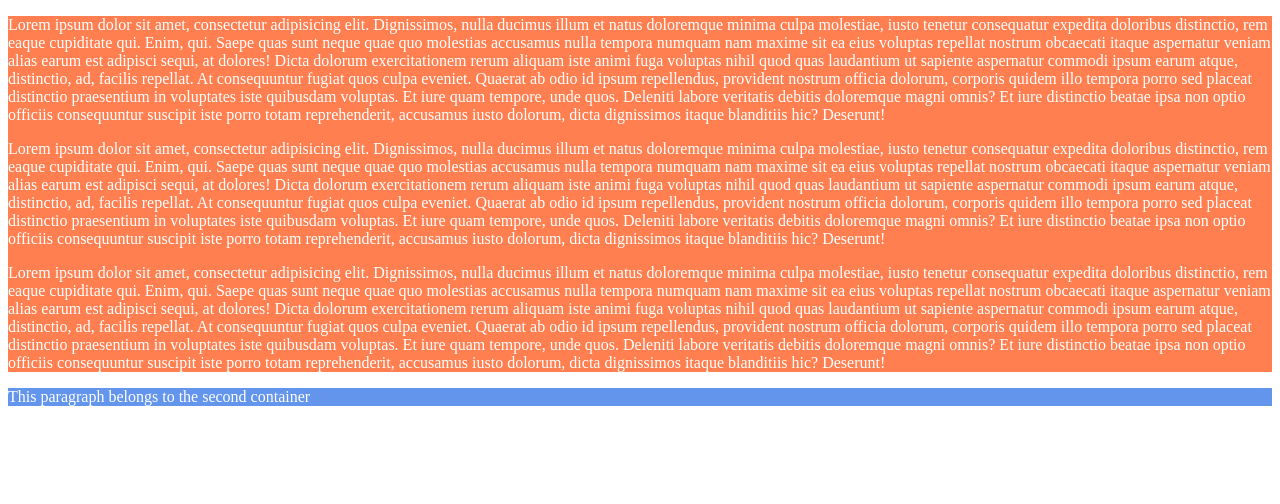
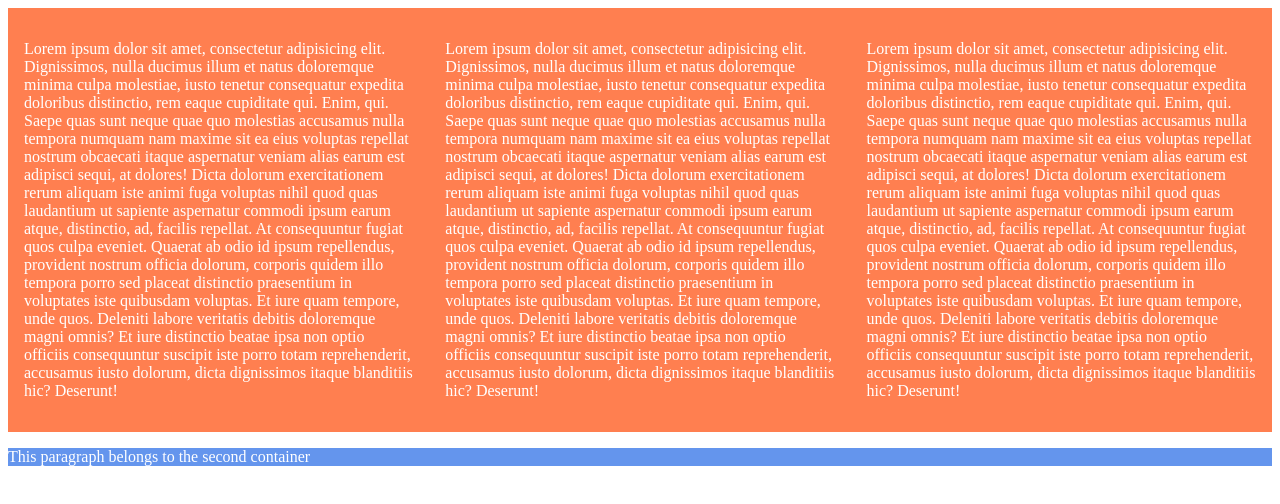
Before and after one commit to ameldedic/week-5-class-2, a plain HTML site: page floats/example-3/index.html in a window 1280 px wide. Drawn offline with Linux system fonts and the light colour scheme.

Commit message:
Updated class 2

```diff
--- a/floats/example-3/css/style.css
+++ b/floats/example-3/css/style.css
@@ -1,10 +1,27 @@
 /* -- FLOATING ELEMENTS -- */
+* {
+   box-sizing: border-box;
+}
+
 body{
     color: white;
 }
 .container-1 {
     background-color: coral;
 }
+
+.container-1 p {
+    width: 33.33%;
+    float: left;
+    padding: 1rem;
+}
+
 .container-2 {
     background-color: cornflowerblue;
 }
+
+.clearfloats::after {
+    content: "";
+    display: block;
+    clear: left;
+}
--- a/floats/example-3/index.html
+++ b/floats/example-3/index.html
@@ -6,7 +6,7 @@
     <link rel="stylesheet" href="./css/style.css">
 </head>
 <body>
-    <div class="container-1 clearfix">
+    <div class="container-1 clearfloats">
         <p>
             Lorem ipsum dolor sit amet, consectetur adipisicing elit. Dignissimos, nulla ducimus illum et natus doloremque minima culpa molestiae, iusto tenetur consequatur expedita doloribus distinctio, rem eaque cupiditate qui. Enim, qui.
             Saepe quas sunt neque quae quo molestias accusamus nulla tempora numquam nam maxime sit ea eius voluptas repellat nostrum obcaecati itaque aspernatur veniam alias earum est adipisci sequi, at dolores!
@@ -28,7 +28,7 @@
             Quaerat ab odio id ipsum repellendus, provident nostrum officia dolorum, corporis quidem illo tempora porro sed placeat distinctio praesentium in voluptates iste quibusdam voluptas. Et iure quam tempore, unde quos.
             Deleniti labore veritatis debitis doloremque magni omnis? Et iure distinctio beatae ipsa non optio officiis consequuntur suscipit iste porro totam reprehenderit, accusamus iusto dolorum, dicta dignissimos itaque blanditiis hic? Deserunt!
         </p>
-
+        <!-- Clear the floats here -->
     </div>
     <div class="container-2">
         <p>This paragraph belongs to the second container</p>
```
Also changed, not shown: floats/example-1/css/style.css (+12 -0 lines), floats/example-2/floating/css/style.css (+13 -0 lines), floats/example-2/floating/index.html (+3 -0 lines), floats/example-2/pseudo-element/css/style.css (+8 -0 lines), prefixes/prefixes.txt.
